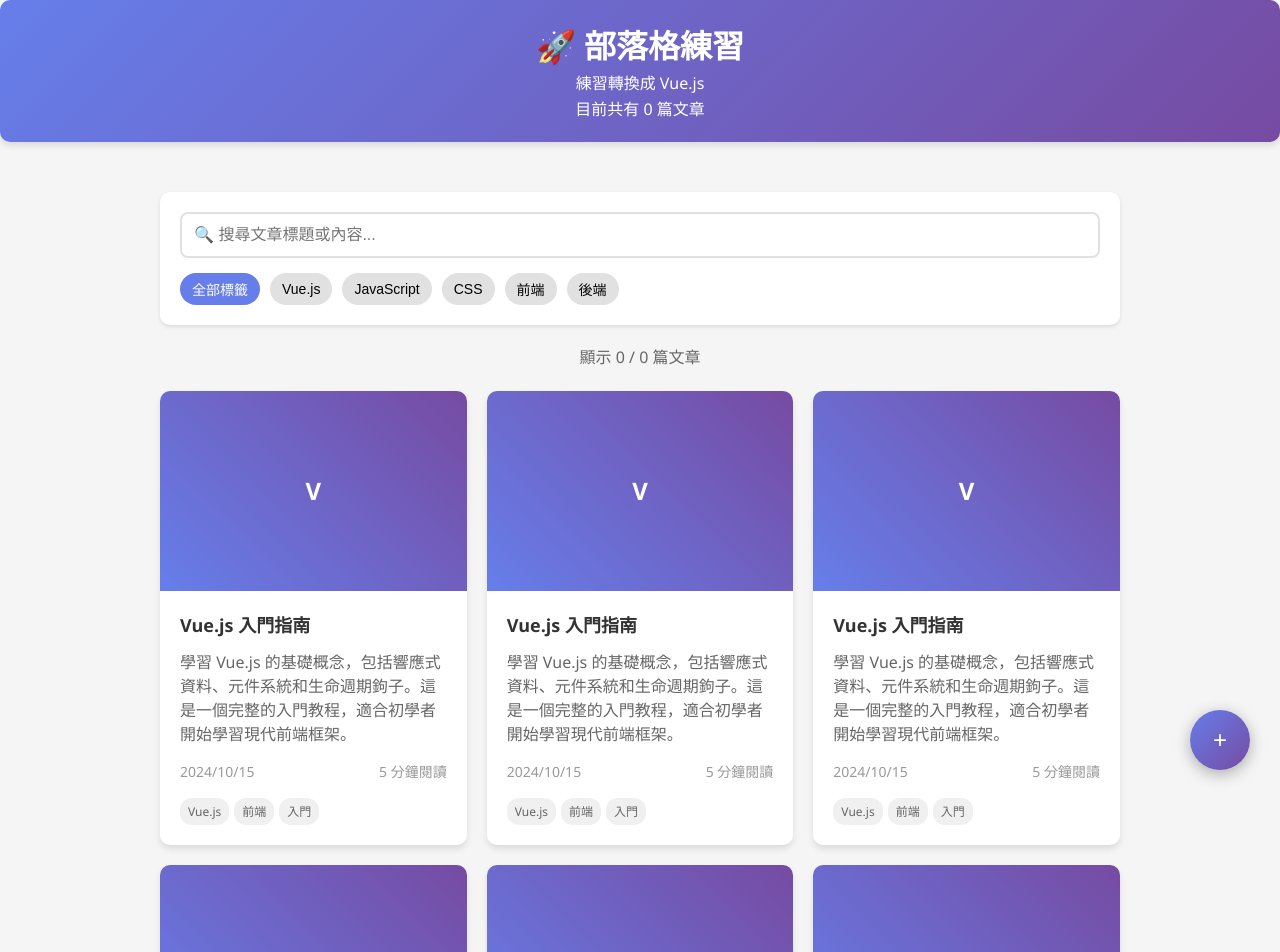
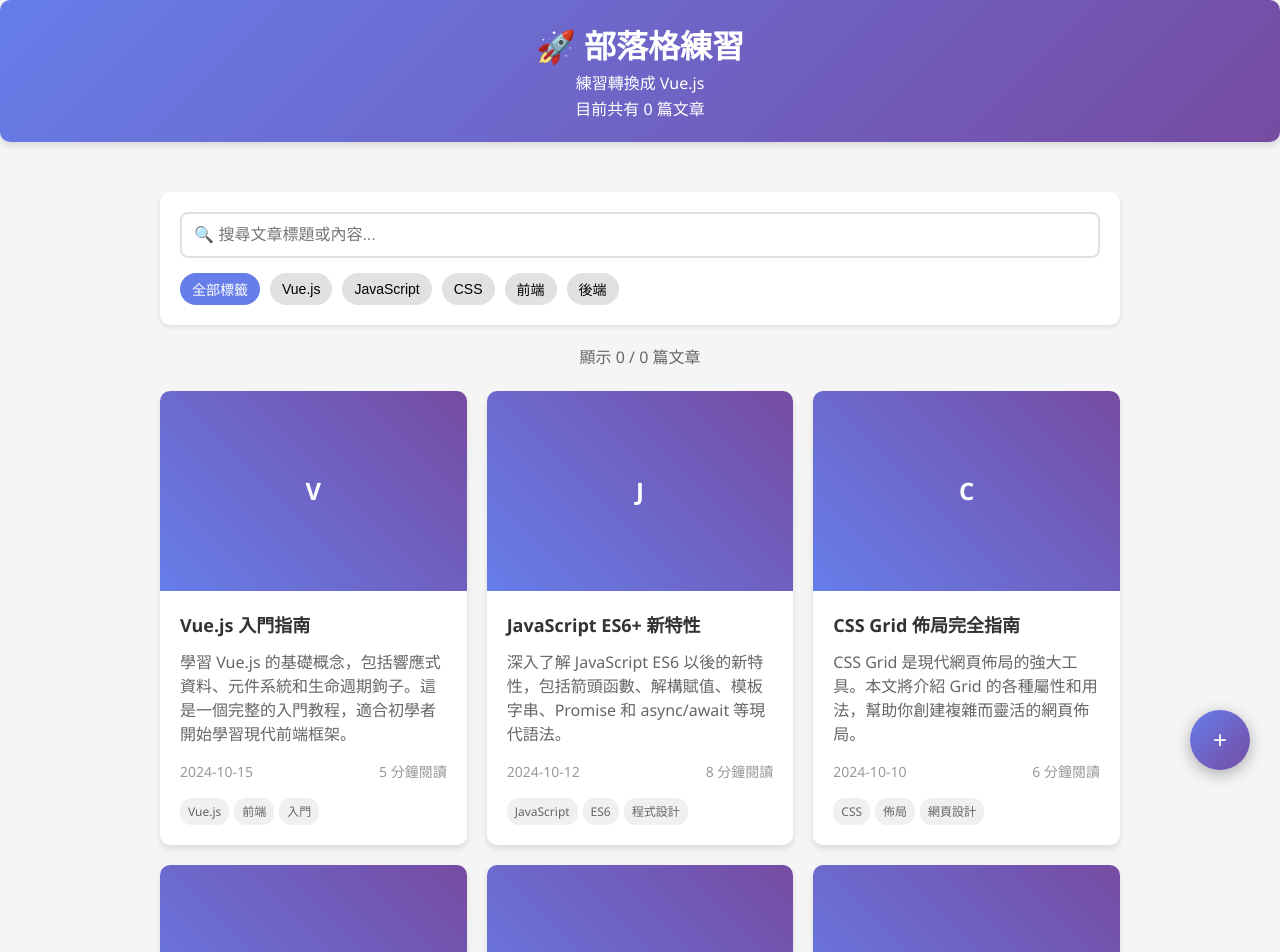
Before and after one commit to lu7766lu7766/figma-v3, a Vue app: page / in a window 1280 px wide. Shown: the top 952 px of the page. Built offline with nearby package versions, Linux system fonts and the light colour scheme.

Commit message:
card post

```diff
--- a/src/card.vue
+++ b/src/card.vue
@@ -1,20 +1,22 @@
 <template>
   <div class="blog-card">
-    <div class="blog-image">V</div>
+    <div class="blog-image">{{ post.title[0] }}</div>
     <div class="blog-content">
-      <h3 class="blog-title">Vue.js 入門指南</h3>
+      <h3 class="blog-title">{{ post.title }}</h3>
       <p class="blog-excerpt">
-        學習 Vue.js 的基礎概念，包括響應式資料、元件系統和生命週期鉤子。這是一個完整的入門教程，適合初學者開始學習現代前端框架。
+        {{ post.excerpt }}
       </p>
       <div class="blog-meta">
-        <span class="blog-date">2024/10/15</span>
-        <span class="blog-read-time">5 分鐘閱讀</span>
+        <span class="blog-date">{{ post.date }}</span>
+        <span class="blog-read-time">{{ post.readTime }} 分鐘閱讀</span>
       </div>
       <div class="blog-tags">
-        <span class="blog-tag">Vue.js</span>
-        <span class="blog-tag">前端</span>
-        <span class="blog-tag">入門</span>
+        <span class="blog-tag" v-for="tag in post.tags">{{ tag }}</span>
       </div>
     </div>
   </div>
 </template>
+
+<script setup lang="ts">
+let props = defineProps(["post"])
+</script>
--- a/src/prectice.vue
+++ b/src/prectice.vue
@@ -26,7 +26,7 @@
 
     <!-- 文章列表 -->
     <div class="blog-grid">
-      <Card v-for="i in 18" />
+      <Card v-for="post in posts" :post="post" />
     </div>
 
     <!-- 無結果提示 -->
@@ -67,4 +67,7 @@
 
 <script setup lang="ts">
 import Card from "./card.vue"
+import datas from "./mock/datas.json"
+let { posts, tags } = datas
+// console.log(posts, tags)
 </script>
```
